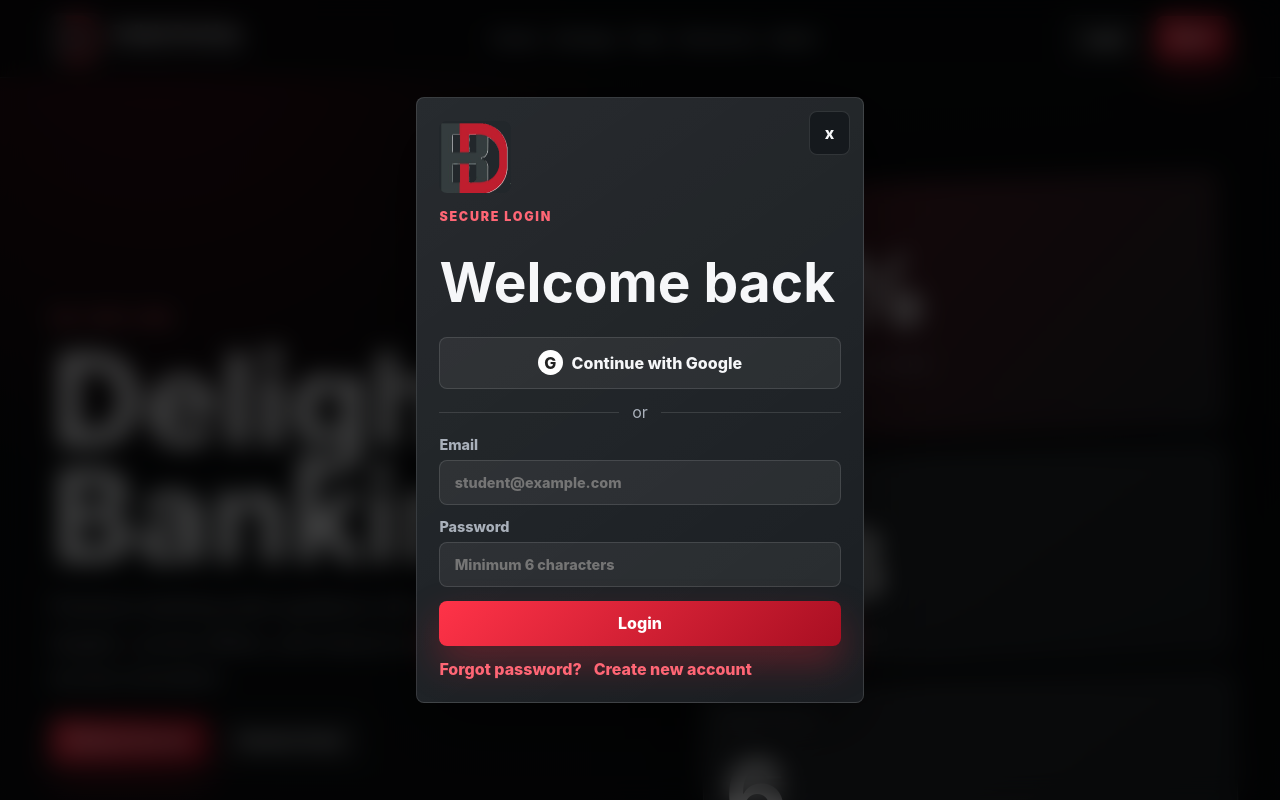
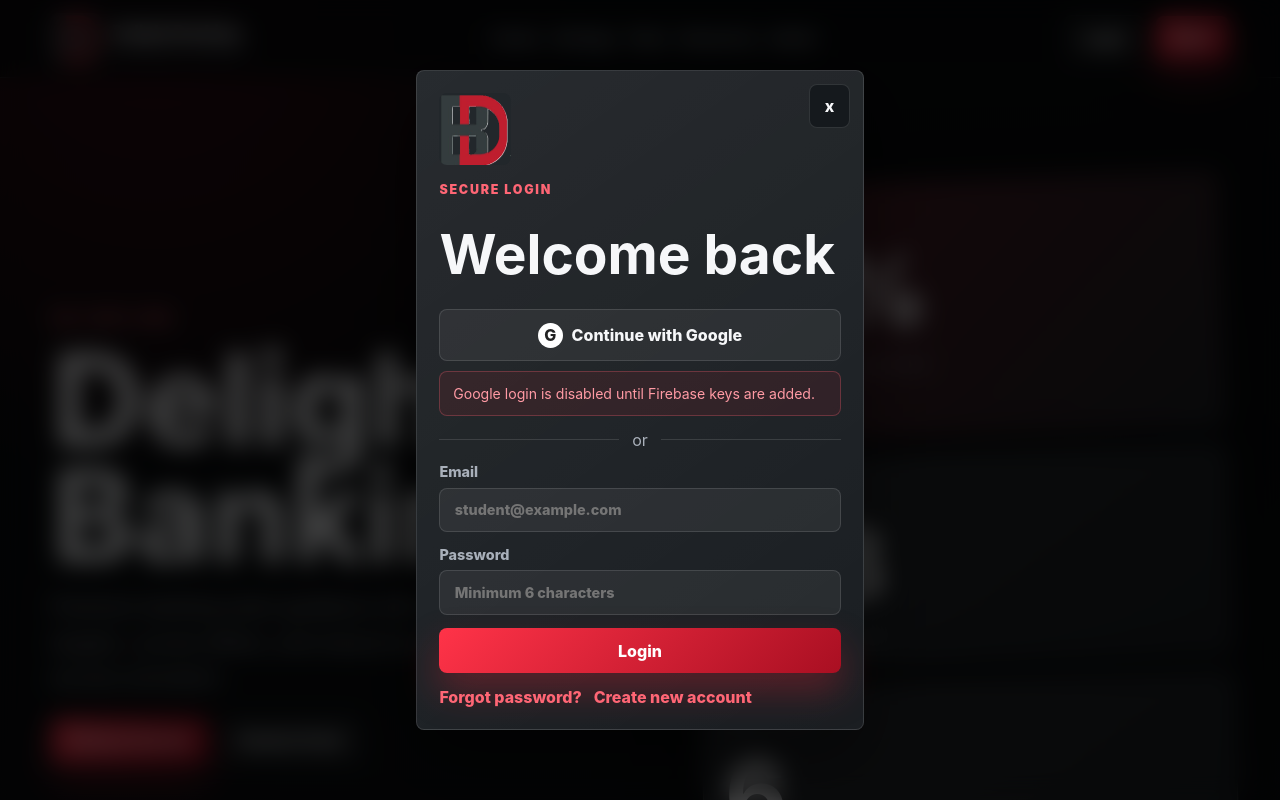
Before and after one commit to armanali13000/Delight-Banking, a React (Vite) app: page / in a window 1280 px wide. Both pictures are taken after a click on the button "Login". Shown: the top 800 px of the page. Built offline with nearby package versions, Linux system fonts and the light colour scheme.

Commit message:
Fix admin route and login setup message

```diff
--- a/src/App.jsx
+++ b/src/App.jsx
@@ -361,6 +361,18 @@ function AdminPage() {
 }
 
 export default function App() {
-  const isAdminRoute = window.location.hash === "#admin" || window.location.pathname.endsWith("/admin");
+  const [route, setRoute] = useState(() => `${window.location.pathname}${window.location.hash}`);
+
+  useEffect(() => {
+    const updateRoute = () => setRoute(`${window.location.pathname}${window.location.hash}`);
+    window.addEventListener("hashchange", updateRoute);
+    window.addEventListener("popstate", updateRoute);
+    return () => {
+      window.removeEventListener("hashchange", updateRoute);
+      window.removeEventListener("popstate", updateRoute);
+    };
+  }, []);
+
+  const isAdminRoute = route.endsWith("#admin") || route.endsWith("/admin");
   return isAdminRoute ? <AdminPage /> : <HomePage />;
 }
--- a/src/components/AuthModal.jsx
+++ b/src/components/AuthModal.jsx
@@ -1,6 +1,6 @@
 import { useState } from "react";
 import { logoPath } from "../config.js";
-import { resetPassword, signInWithEmail, signInWithGoogle } from "../services/dataService.js";
+import { hasFirebaseConfig, resetPassword, signInWithEmail, signInWithGoogle } from "../services/dataService.js";
 
 export function AuthModal({ mode, onClose, onUser }) {
   const [authMode, setAuthMode] = useState(mode || "signin");
@@ -42,6 +42,11 @@ export function AuthModal({ mode, onClose, onUser }) {
           <span>G</span>
           Continue with Google
         </button>
+        {!hasFirebaseConfig && (
+          <p className="setup-note">
+            Google login is disabled until Firebase keys are added.
+          </p>
+        )}
         <div className="divider"><span>or</span></div>
         <label>
           Email
--- a/src/services/dataService.js
+++ b/src/services/dataService.js
@@ -1,6 +1,6 @@
 import { firebaseConfig, seedResources } from "../config.js";
 
-const hasFirebaseConfig = Object.values(firebaseConfig).every((value) => {
+export const hasFirebaseConfig = Object.values(firebaseConfig).every((value) => {
   return typeof value === "string" && value.trim() && !value.includes("PASTE_");
 });
 let firebaseReady = null;
@@ -55,11 +55,7 @@ export async function listenToAuth(callback) {
 export async function signInWithGoogle() {
   const fb = await getFirebase();
   if (!fb) {
-    const email = window.prompt("Demo login email");
-    if (!email) return null;
-    const user = { uid: email, email, displayName: email.split("@")[0] };
-    storage.set("db_user", user);
-    return user;
+    throw new Error("Google login needs Firebase setup first. Add Firebase keys in src/config.js.");
   }
 
   const provider = new fb.authModule.GoogleAuthProvider();
--- a/src/styles.css
+++ b/src/styles.css
@@ -529,6 +529,17 @@ select option {
   font-weight: 800;
 }
 
+.setup-note {
+  margin: -0.25rem 0 0;
+  padding: 0.7rem 0.8rem;
+  border: 1px solid rgba(255, 102, 117, 0.28);
+  border-radius: 8px;
+  background: rgba(210, 31, 50, 0.1);
+  color: #ff9aa4;
+  font-size: 0.88rem;
+  line-height: 1.5;
+}
+
 .admin-hero h1 {
   font-size: clamp(2.8rem, 6vw, 5.4rem);
 }
```
Also changed, not shown: 6 other files (tests, documents, lock files or other folders).
